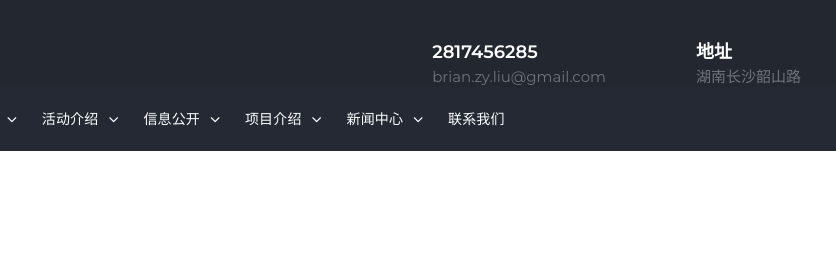
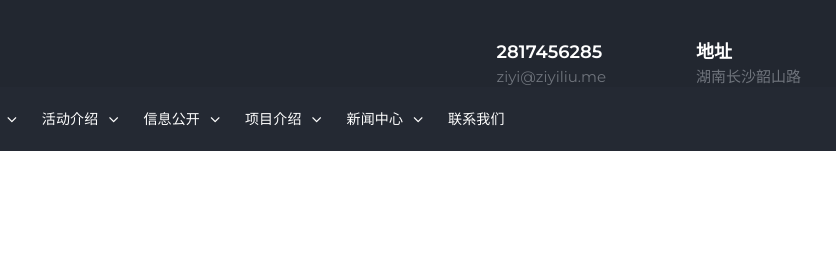
Before and after one commit to ICanWaitAndFishAllDay/icanwaitandfishallday.github.io, a plain HTML site: page index.html in a window 1280 px wide. Shown: the top 280 px of the page, 203-1039 px from the left. Drawn offline with Linux system fonts and the light colour scheme; some icons are missing; a web font is replaced by a local one.

Commit message:
Update contact info

```diff
--- a/index.html
+++ b/index.html
@@ -44,7 +44,7 @@
                             <div class="info-box">
                             	<div class="icon"><span class="flaticon-technology-2"></span></div>
                                 <div class="title">2817456285</div>
-                                <div class="text">brian.zy.liu@gmail.com</div>
+                                <div class="text">ziyi@ziyiliu.me</div>
                             </div>
 
                             <!--Info Box-->
```
